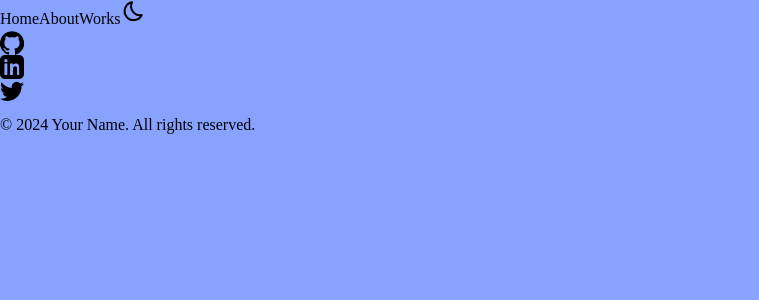
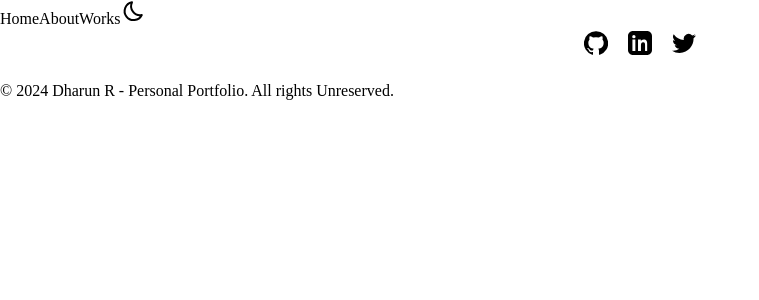
Before and after one commit to DharuNamikaze/my-portfolio, a Next.js app: page / in a window 1280 px wide. Shown: the top 300 px of the page, without its empty margins (0-759 px from the left). Built offline with nearby package versions, Linux system fonts and the light colour scheme.

Commit message:
Initial Commit

```diff
--- a/components/Footer.jsx
+++ b/components/Footer.jsx
@@ -3,35 +3,30 @@ import Link from 'next/link';
 
 const Footer = () => {
   return (
-    <footer className='foot p-20 text-center'>
-      <div className='flex justify-center gap-2'>
-        <Link href="https://github.com/yourusername" target="_blank" aria-label="GitHub">
+    <footer className='foot p-6 text-center border-t text-sm '>
+      <div className='links flex justify-center gap-5'>
+        <Link href="https://github.com/DharuNamikaze" target="_blank" aria-label="GitHub">
           <svg width="24" height="24" fill="currentColor" xmlns="http://www.w3.org/2000/svg" viewBox="0 0 24 24">
             <path d="M12 .297a12 12 0 00-3.793 23.419c.6.111.82-.256.82-.571 0-.282-.011-1.03-.017-2.021-3.338.729-4.042-1.61-4.042-1.61-.546-1.387-1.333-1.756-1.333-1.756-1.09-.745.083-.73.083-.73 1.205.084 1.839 1.238 1.839 1.238 1.07 1.835 2.809 1.304 3.494.997.108-.776.42-1.304.763-1.604-2.665-.3-5.466-1.332-5.466-5.931 0-1.31.469-2.381 1.236-3.22-.123-.302-.536-1.519.117-3.165 0 0 1.008-.322 3.3 1.23a11.484 11.484 0 016.003 0c2.29-1.553 3.297-1.23 3.297-1.23.653 1.646.241 2.863.118 3.165.77.839 1.234 1.91 1.234 3.22 0 4.61-2.805 5.628-5.475 5.921.43.37.824 1.102.824 2.222 0 1.605-.015 2.896-.015 3.293 0 .317.217.687.825.571A12 12 0 0012 .297z"/>
           </svg>
         </Link>
 
-        <Link href="https://linkedin.com/in/yourusername" target="_blank" aria-label="LinkedIn">
+        <Link href="https://linkedin.com/in/dharunn" target="_blank" aria-label="LinkedIn">
           <svg width="24" height="24" fill="currentColor" xmlns="http://www.w3.org/2000/svg" viewBox="0 0 24 24">
             <path d="M19 0H5C2.238 0 0 2.238 0 5v14c0 2.762 2.238 5 5 5h14c2.762 0 5-2.238 5-5V5c0-2.762-2.238-5-5-5zM7.357 20H4.426V8.574h2.931V20zM5.891 7.363a1.665 1.665 0 110-3.33 1.665 1.665 0 010 3.33zM20 20h-2.938v-5.734c0-1.367-.027-3.124-1.905-3.124-1.909 0-2.203 1.491-2.203 3.024V20h-2.938V8.574h2.818v1.558h.04c.393-.746 1.352-1.53 2.78-1.53 2.972 0 3.516 1.956 3.516 4.505V20z"/>
           </svg>
         </Link>
 
-        <Link href="https://twitter.com/yourusername" target="_blank" aria-label="Twitter">
+        <Link href="https://x.com/Dharu_Namikaze" target="_blank" aria-label="Twitter">
           <svg width="24" height="24" fill="currentColor" xmlns="http://www.w3.org/2000/svg" viewBox="0 0 24 24">
             <path d="M24 4.557a9.926 9.926 0 01-2.827.775A4.932 4.932 0 0023.337 3.2a9.864 9.864 0 01-3.127 1.196 4.916 4.916 0 00-8.38 4.482A13.933 13.933 0 011.671 3.149a4.916 4.916 0 001.523 6.574A4.903 4.903 0 01.964 9.24v.061a4.916 4.916 0 003.946 4.827 4.93 4.93 0 01-2.212.084 4.918 4.918 0 004.596 3.417 9.867 9.867 0 01-6.102 2.104c-.396 0-.79-.023-1.177-.069a13.933 13.933 0 007.548 2.211c9.057 0 14.004-7.506 14.004-14.004 0-.213-.005-.425-.014-.636A10.005 10.005 0 0024 4.557z"/>
           </svg>
         </Link>
       </div>
-      <p style={{ marginTop: '10px' }}>© {new Date().getFullYear()} Your Name. All rights reserved.</p>
+      <br />
+      <p className='flex justify-center '>© {new Date().getFullYear()} Dharun R - Personal Portfolio. All rights Unreserved.</p>
     </footer>
   );
 };
 
-const socialLinks = {
-  display: 'flex',
-  justifyContent: 'center',
-  gap: '20px',
-};
-
 export default Footer;
--- a/src/app/globals.css
+++ b/src/app/globals.css
@@ -4,27 +4,19 @@
 
 *{
   font-family: poppins;
+ }
+:root{
+  --lilac:#87a2ff;
+}
+body.light{
   background: var(--lilac);
-  color:black;
- }
-
- :root{
-  --lilac:#87a2ff;
- }
-
-body.light {
-  background: var(--lilac);
-  color:black;
 }
 body.dark{
-  background:black;
+  background: #000;
   color: var(--lilac);
 }
-.foot.light{
-  background: var(--lilac);
-  color: black;
+.links{
+  display: flex;
+  gap: 20px;
+  justify-content: center;
 }
-.foot.dark{
-  background:black;
-  color:var(--lilac) ;
-}
--- a/src/app/page.jsx
+++ b/src/app/page.jsx
@@ -29,9 +29,7 @@ export default function Home() {
           )}
         </button>
         </nav>
-    <footer>
-          <Footer/>
-    </footer>
+    <Footer/>
   </>
   );
 }
```
Also changed, not shown: package.json (+7 -6 lines), 1 other file (tests, documents, lock files or other folders).
